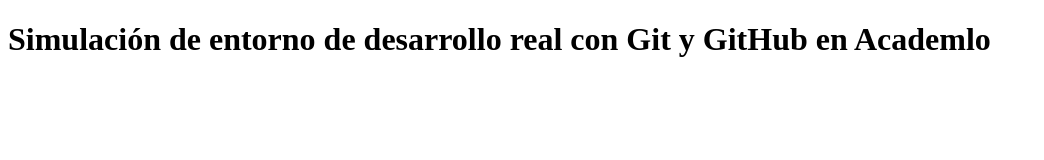
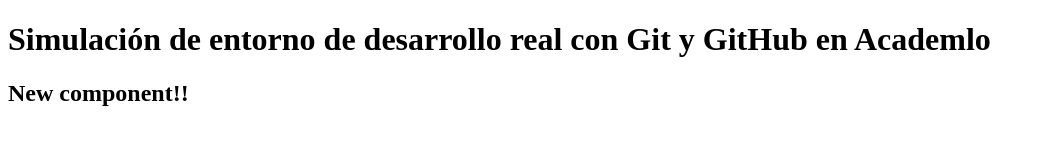
Before and after one commit to informaticaC/git-with-academlo, a plain HTML site: page index.html in a window 1280 px wide. Shown: the whole page, without its empty margins (0-1044 px from the left). Drawn offline with Linux system fonts and the light colour scheme.

Commit message:
subtitle added

```diff
--- a/index.html
+++ b/index.html
@@ -10,6 +10,6 @@
 
 <body>
     <h1>Simulación de entorno de desarrollo real con Git y GitHub en Academlo</h1>
-
+    <h2>New component!!</h2>
 </body>
 </html>
```
